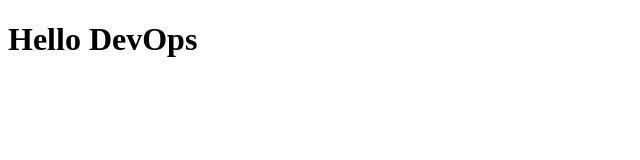
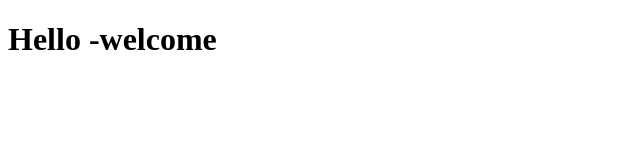
Before and after one commit to KruthigaGopalan/Blueocean-aws-integration, a plain HTML site: page artifacts/index.html in a window 1280 px wide. Shown: the full height of the page, 0-640 px from the left. Drawn offline with Linux system fonts and the light colour scheme.

Commit message:
Update index.html

```diff
--- a/artifacts/index.html
+++ b/artifacts/index.html
@@ -7,6 +7,6 @@
     <title>Hello World</title>
 </head>
 <body>
-        <h1>Hello DevOps</h1>
+        <h1>Hello -welcome</h1>
 </body>
 </html>
```
